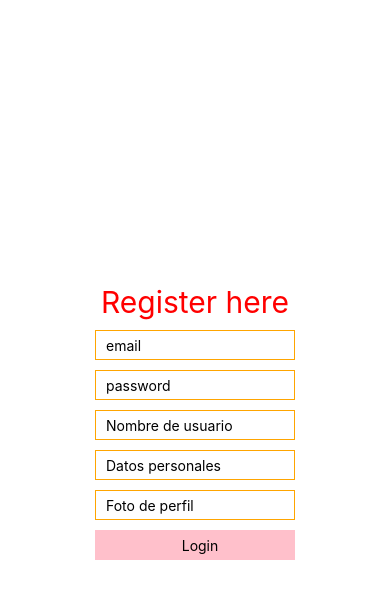
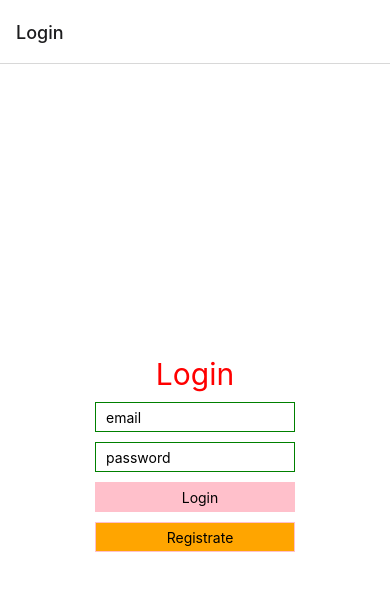
Before and after one commit to alejocorti/Pro3-2nd, a React Native app: screen /Login in a window 390 px wide. Shown: the top 598 px of the page. Built offline with nearby package versions, Linux system fonts and the light colour scheme.

Commit message:
boton register

```diff
--- a/App.js
+++ b/App.js
@@ -6,7 +6,7 @@ import Register from './src/screens/register';
 
 export default function App() {
   return (
-<Register></Register>
+<Navegacion></Navegacion>
 );
 }
 
--- a/package.json
+++ b/package.json
@@ -14,6 +14,7 @@
     "@react-navigation/native-stack": "^6.9.17",
     "expo": "~49.0.15",
     "expo-status-bar": "~1.6.0",
+    "firebase": "^8.10.1",
     "react": "18.2.0",
     "react-dom": "18.2.0",
     "react-native": "0.72.6",
--- a/src/components/navegacion.js
+++ b/src/components/navegacion.js
@@ -15,8 +15,8 @@ render(
     return (
         <NavigationContainer>
             <Stack.Navigator>
-                <Stack.Screen name="Login" Component={ Login }/>
-                <Stack.Screen name="Register" Component={ Register }/>
+                <Stack.Screen name="Login" component={ Login }/>
+                <Stack.Screen name="Register" component={ Register }/>
             </Stack.Navigator>
         </NavigationContainer>
     )
--- a/src/screens/login.js
+++ b/src/screens/login.js
@@ -28,6 +28,9 @@ export default class Login extends Component {
                     value={this.state.password} />
                 <TouchableOpacity onPress={() => this.onSubmit()} style={styles.login}>
                     <Text> Login </Text>
+                </TouchableOpacity>
+                <TouchableOpacity onPress={() => this.props.navigation.navigate('Register')} style={styles.registrate}>
+                    <Text> Registrate </Text>
                 </TouchableOpacity>
             </View>
         )
@@ -64,9 +67,18 @@ const styles = StyleSheet.create({
         justifyContent: 'center',
         alignItems: 'center',
         backgroundColor: 'pink',
-
-
-
+    },
+    registrate:{
+        width: 200,
+        height: 30,
+        borderColor: 'pink',
+        borderWidth: 1,
+        paddingLeft: 10,
+        marginTop: 10,
+        display: 'flex',
+        justifyContent: 'center',
+        alignItems: 'center',
+        backgroundColor: 'orange',
     }
 
 });
```
Also changed, not shown: src/config.js (added), 1 other file (tests, documents, lock files or other folders).
